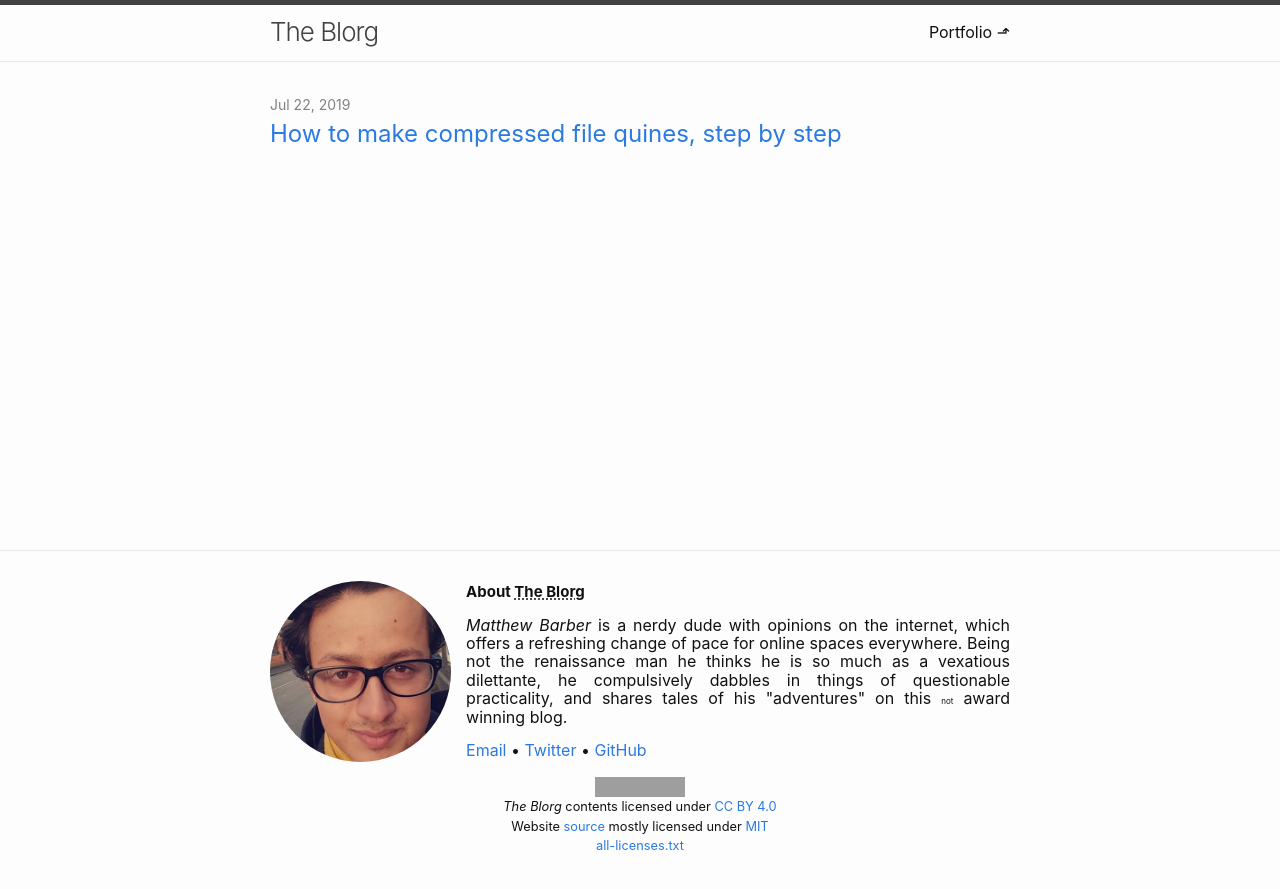
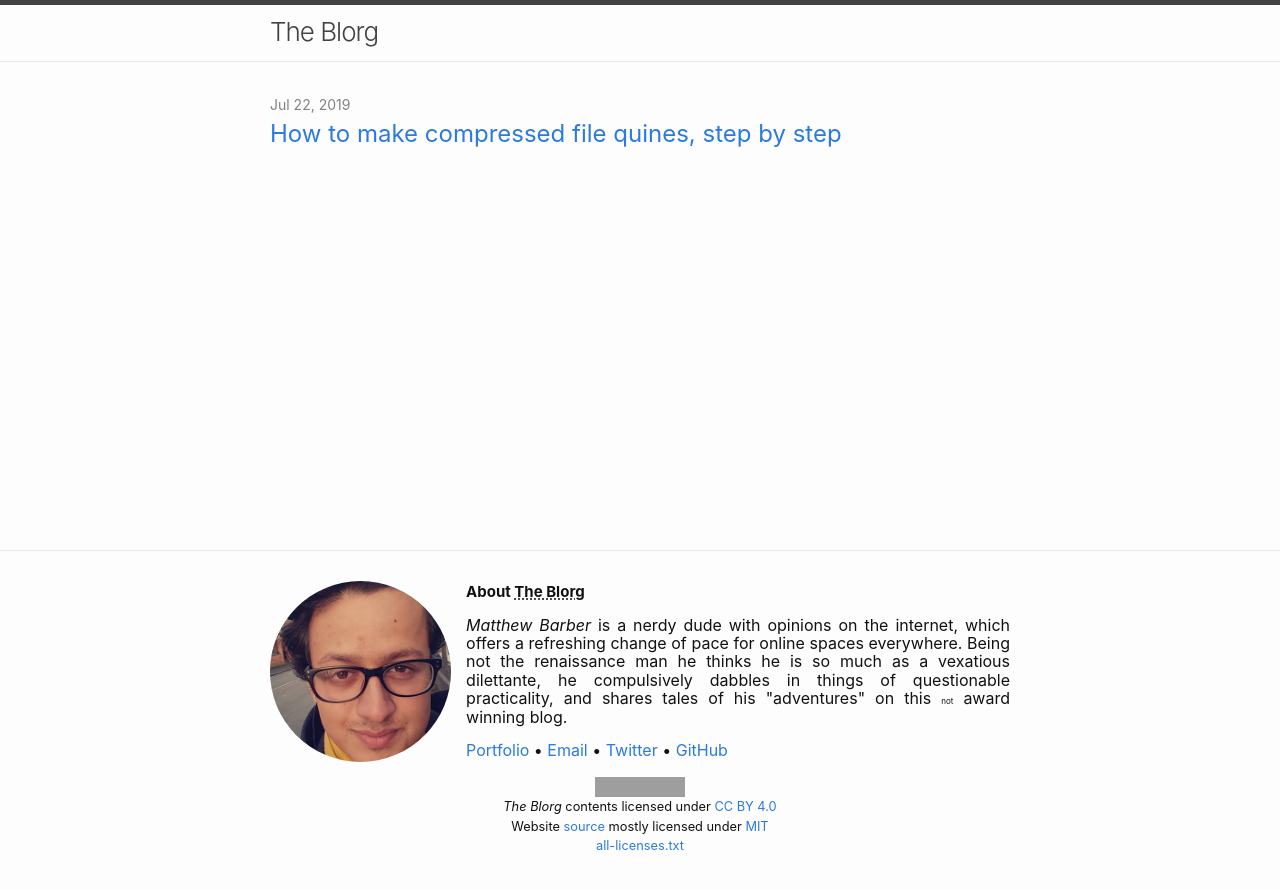
Before and after one commit to honno/gzip-quine, a Jekyll site: the page built from index.md, in a window 1280 px wide. Shown: the top 889 px of the page. Built offline with Jekyll 4.4.1, drawn with Linux system fonts in a browser that asks for light colours; grey boxes are pictures that could not be loaded.

Commit message:
change portfolio link position

```diff
--- a/_includes/footer.html
+++ b/_includes/footer.html
@@ -12,6 +12,9 @@
           <h2>About <u>The Blorg</u></h2>
           <p><i>Matthew Barber</i> is a nerdy dude with opinions on the internet, which offers a refreshing change of pace for online spaces everywhere. Being not the renaissance man he thinks he is so much as a vexatious dilettante, he compulsively dabbles in things of questionable practicality, and shares tales of his "adventures" on this <small>not</small> award winning blog.</p>
           <ul class="contact-list">
+            <li>
+              <a href="{{ site.master_url }}">Portfolio</a>
+            </li>
             {%- if site.email -%}
             <li>
               <a class="u-email" href="mailto:{{ site.email }}">Email</a>
--- a/_includes/header.html
+++ b/_includes/header.html
@@ -16,10 +16,6 @@
             </svg>
           </span>
         </label>
-
-        <div class="trigger">
-          <a class="page-link" href="{{ site.master_url }}">Portfolio &#11023;</a>
-        </div>
       </nav>
     {%- endif -%}
   </div>
```
